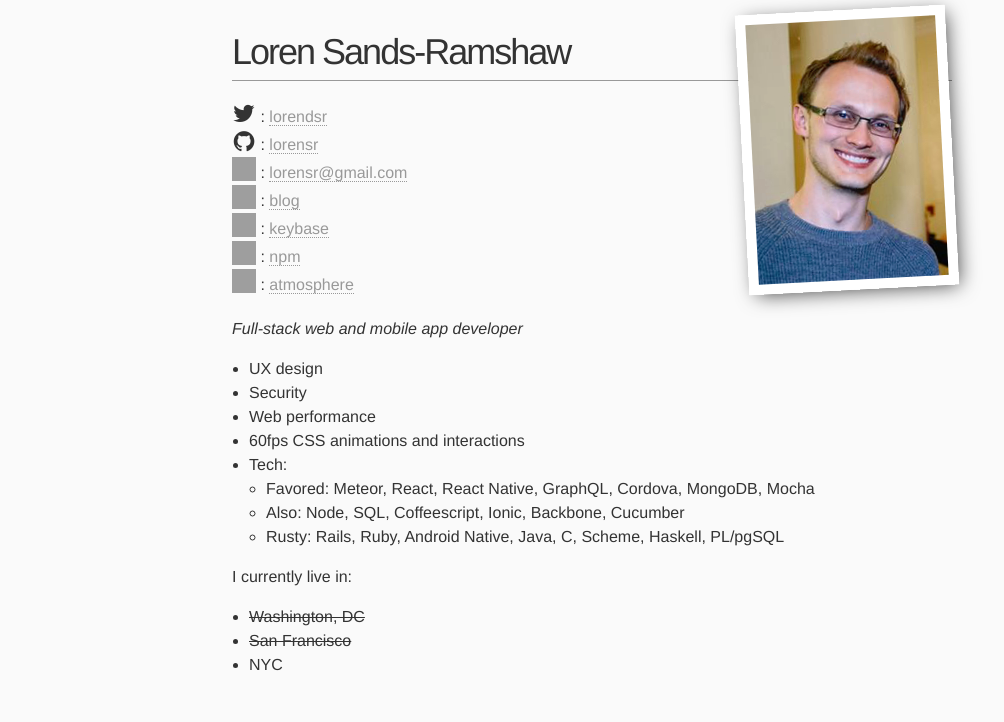
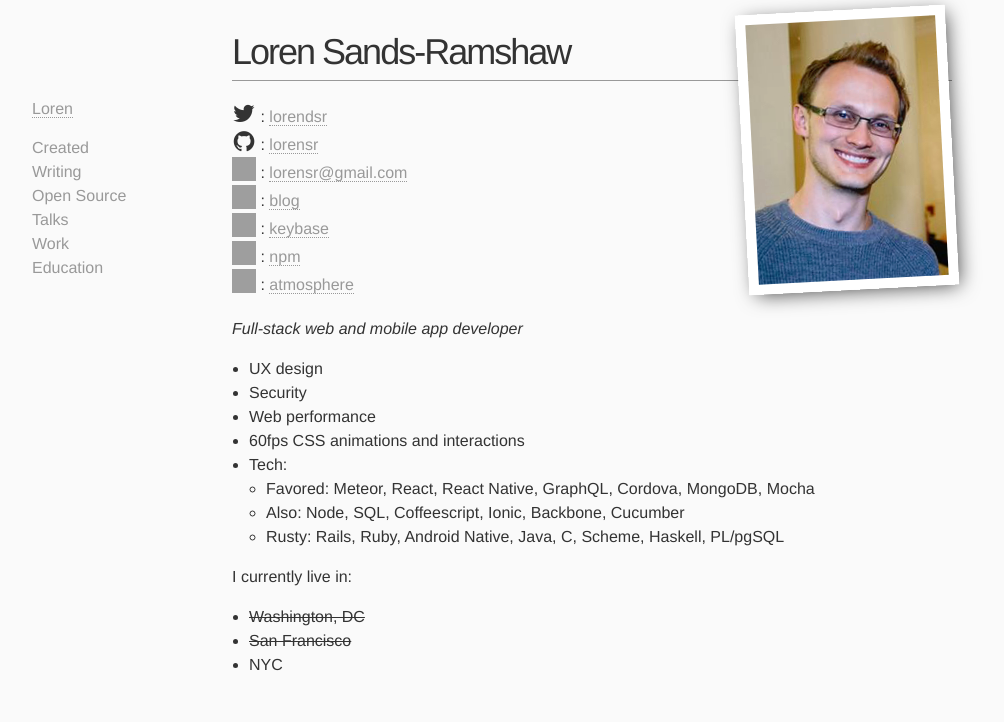
Before and after one commit to lorensr/lorensr.github.io, a Jekyll site: the page index.html, which Jekyll copies as it is, in a window 1280 px wide. Shown: the top 722 px of the page, without its empty margins (88-1092 px from the left). Built offline with Jekyll 4.4.1, drawn with Linux system fonts in a browser that asks for light colours; nearby versions of some CDN libraries; grey boxes are pictures that could not be loaded.

Commit message:
finish nav

```diff
--- a/index.html
+++ b/index.html
@@ -63,6 +63,37 @@
         #datalayer-logo * {
           fill: #333;
         }
+
+        nav {
+            position: fixed;
+            left: calc((50% - 400px) / 2);
+        }
+
+        @media (max-width: 1000px) {
+            nav {
+                position: relative;
+                left: 60px;
+                margin: 50px 0;
+            }
+
+            nav > ul > li:first-child {
+                display: none;
+            }
+        }
+
+        nav > ul {
+            list-style-type: none;
+            margin-left: 0;
+
+        }
+
+        nav > ul > li:first-child {
+            margin-bottom: 15px;
+        }
+
+        nav > ul > li:not(:first-child) > a {
+            border-bottom: none;
+        }
      </style>
      <link rel="stylesheet" href="//maxcdn.bootstrapcdn.com/font-awesome/4.3.0/css/font-awesome.min.css">
      <script type="text/javascript">
@@ -108,6 +139,17 @@
         <img src="img/loren.png" alt="Photo" id="pic">
         <div id="contact-info" class="vcard">
             <h1 class="fn">Loren Sands-Ramshaw</h1>
+            <nav>
+                <ul>
+                    <li><a href="#">Loren</a></li>
+                    <li><a href="#created">Created</a></li>
+                    <li><a href="#writing">Writing</a></li>
+                    <li><a href="#opensource">Open Source</a></li>
+                    <li><a href="#talks">Talks</a></li>
+                    <li><a href="#work">Work</a></li>
+                    <li><a href="#education">Education</a></li>
+                </ul>
+            </nav>
             <p>
 
   <i class="fa fa-fw fa-twitter"></i>
```
Also changed, not shown: meteor-generator/private/index.html (+27 -1 lines).
